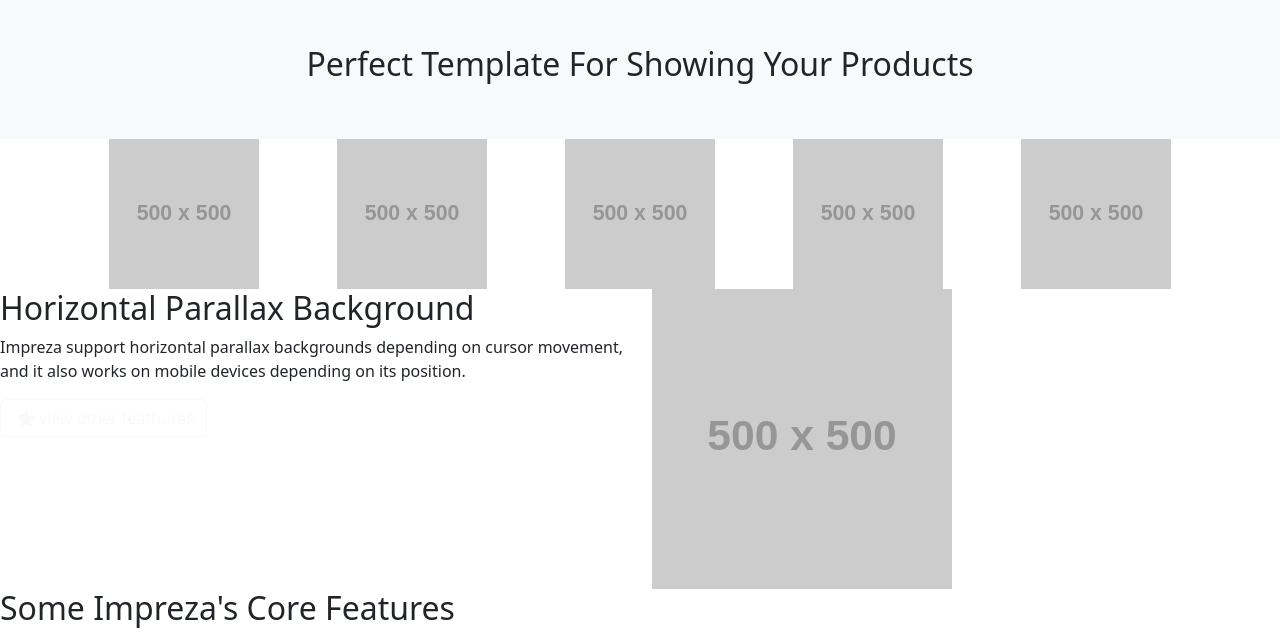
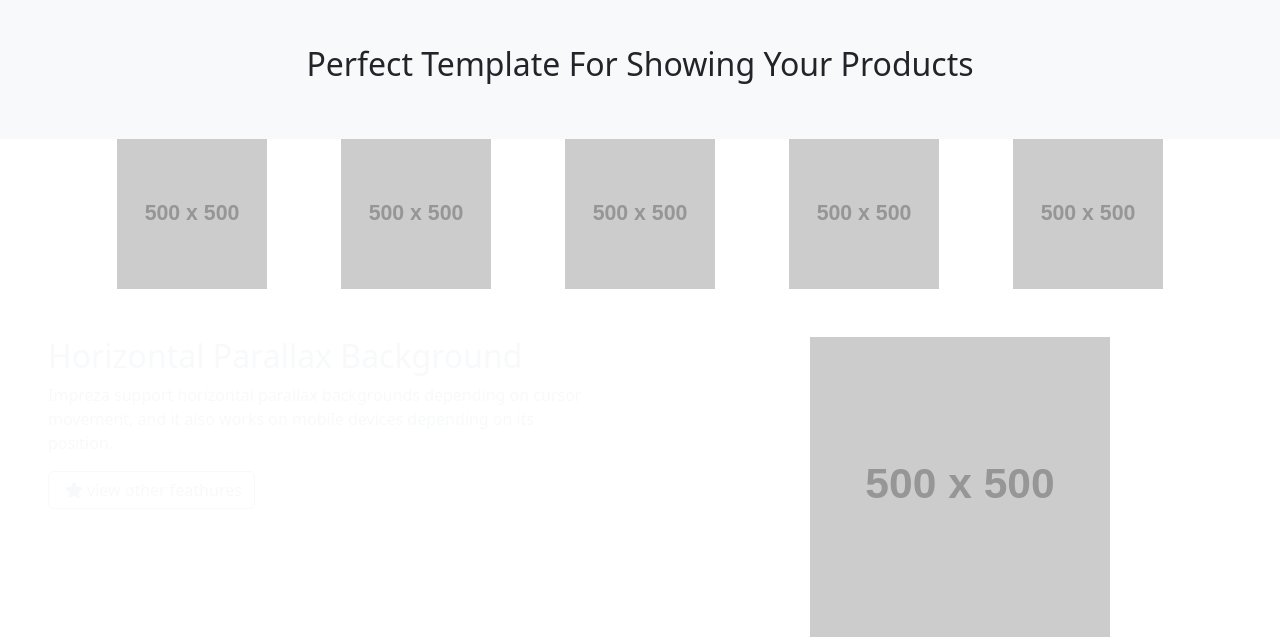
Before and after one commit to carlosandresalzate/proyecto-impreza, a website built with webpack: page src/index.html in a window 1280 px wide. Shown: the part 1036-1679 px from the top of the page. Built offline with nearby package versions, Linux system fonts and the light colour scheme; placeholder pictures from the web are drawn by us; files whose address does not match are found by name.

Commit message:
seccion servicios/imagenes: remuevo text-center, agrego overflow-hidden, agrego gutters y text-center; seccion parallax: agrego gutters, oveflow-hidden, text-break y text-light;

```diff
--- a/src/index.html
+++ b/src/index.html
@@ -168,13 +168,13 @@
                 <div class="bg-light py-5 text-center">
                     <h2>Perfect Template For Showing Your Products</h2>
                 </div>
-                <div class="container text-center">
-                    <div class="row">
-                        <div class="col p-3 p-lg-0"><img src="https://via.placeholder.com/500" alt="" width="150" /></div>
-                        <div class="col p-3 p-lg-0"><img src="https://via.placeholder.com/500" alt="" width="150" /></div>
-                        <div class="col p-3 p-lg-0"><img src="https://via.placeholder.com/500" alt="" width="150" /></div>
-                        <div class="col p-3 p-lg-0"><img src="https://via.placeholder.com/500" alt="" width="150" /></div>
-                        <div class="col p-3 p-lg-0"><img src="https://via.placeholder.com/500" alt="" width="150" /></div>
+                <div class="container overflow-hidden">
+                    <div class="row gy-3 gx-1 text-center">
+                        <div class="col"><img src="https://via.placeholder.com/500" alt="" width="150" /></div>
+                        <div class="col"><img src="https://via.placeholder.com/500" alt="" width="150" /></div>
+                        <div class="col"><img src="https://via.placeholder.com/500" alt="" width="150" /></div>
+                        <div class="col"><img src="https://via.placeholder.com/500" alt="" width="150" /></div>
+                        <div class="col"><img src="https://via.placeholder.com/500" alt="" width="150" /></div>
                     </div>
                 </div>
             </div>
@@ -182,12 +182,13 @@
         <!-- fin - section servicios -->
         <!-- === -->
         <!-- inicio - features parallax -->
-        <section id="parallax-section">
-            <article class="row">
+        <section id="parallax-section" >
+            <div class="container-fluid overflow-hidden">
+                <article class="row gy-5 text-light pt-5">
                     <!-- inicio - izquierda -->
-                <div class="col-lg-6">
+                    <div class="col-md-6 col-lg-6 px-5">
                         <h2>Horizontal Parallax Background</h2>
-                    <p>
+                        <p class="text-break">
                             Impreza support horizontal parallax backgrounds depending on cursor movement, and it also works
                             on mobile devices depending on its position.
                         </p>
@@ -195,11 +196,12 @@
                     </div>
                     <!-- Fin - izquierda -->
                     <!-- inicio - derecha -->
-                <div class="col-lg-6">
+                    <div class="col-md-6 col-lg-6 d-flex justify-content-center">
                         <img src="https://via.placeholder.com/500" alt="" width="300" />
                     </div>
                     <!-- Fin - derecha -->
                 </article>
+            </div>
         </section>
         <!-- fin - features parallax -->
         <!-- === -->
```
Lines whose indentation alone changed are shown as unchanged.
